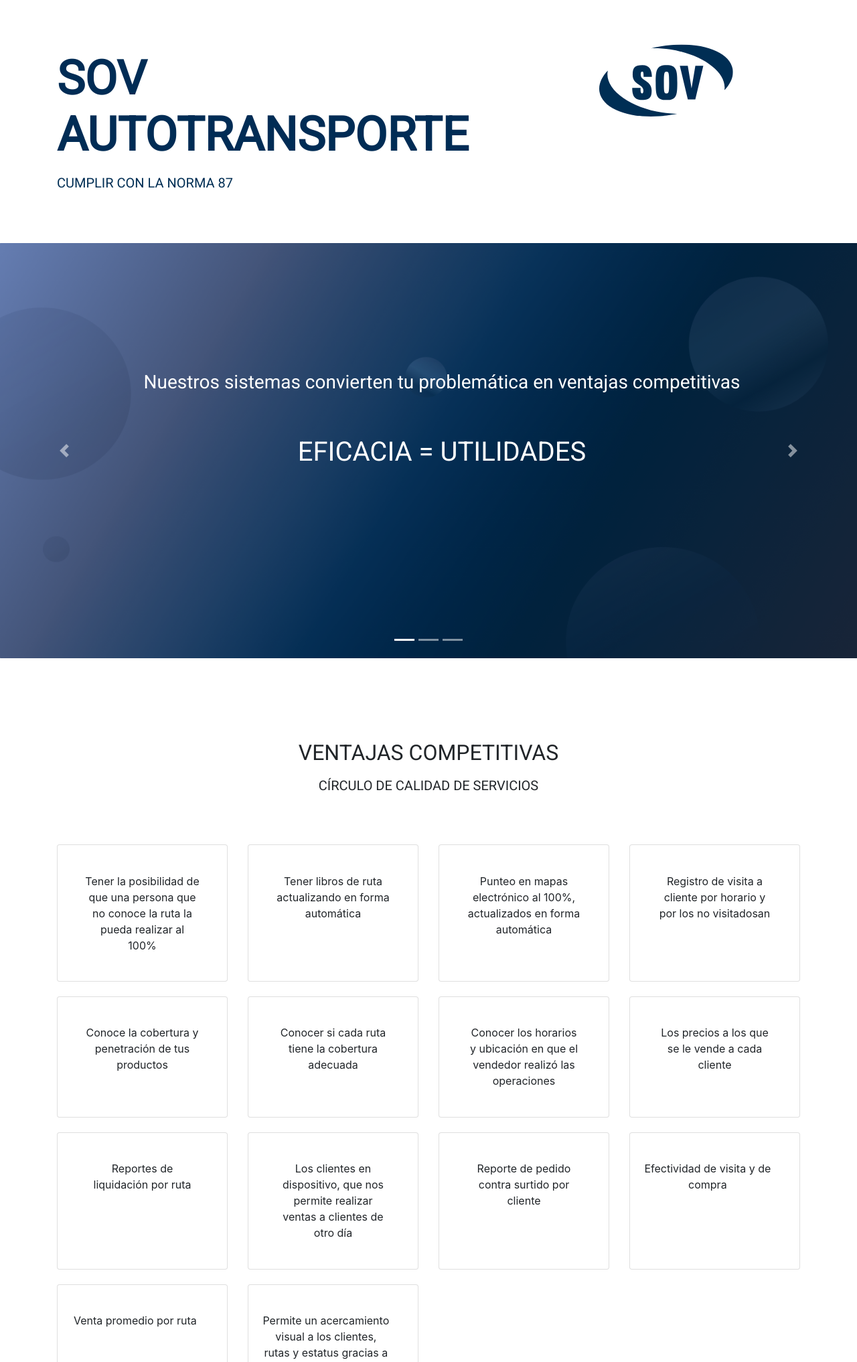
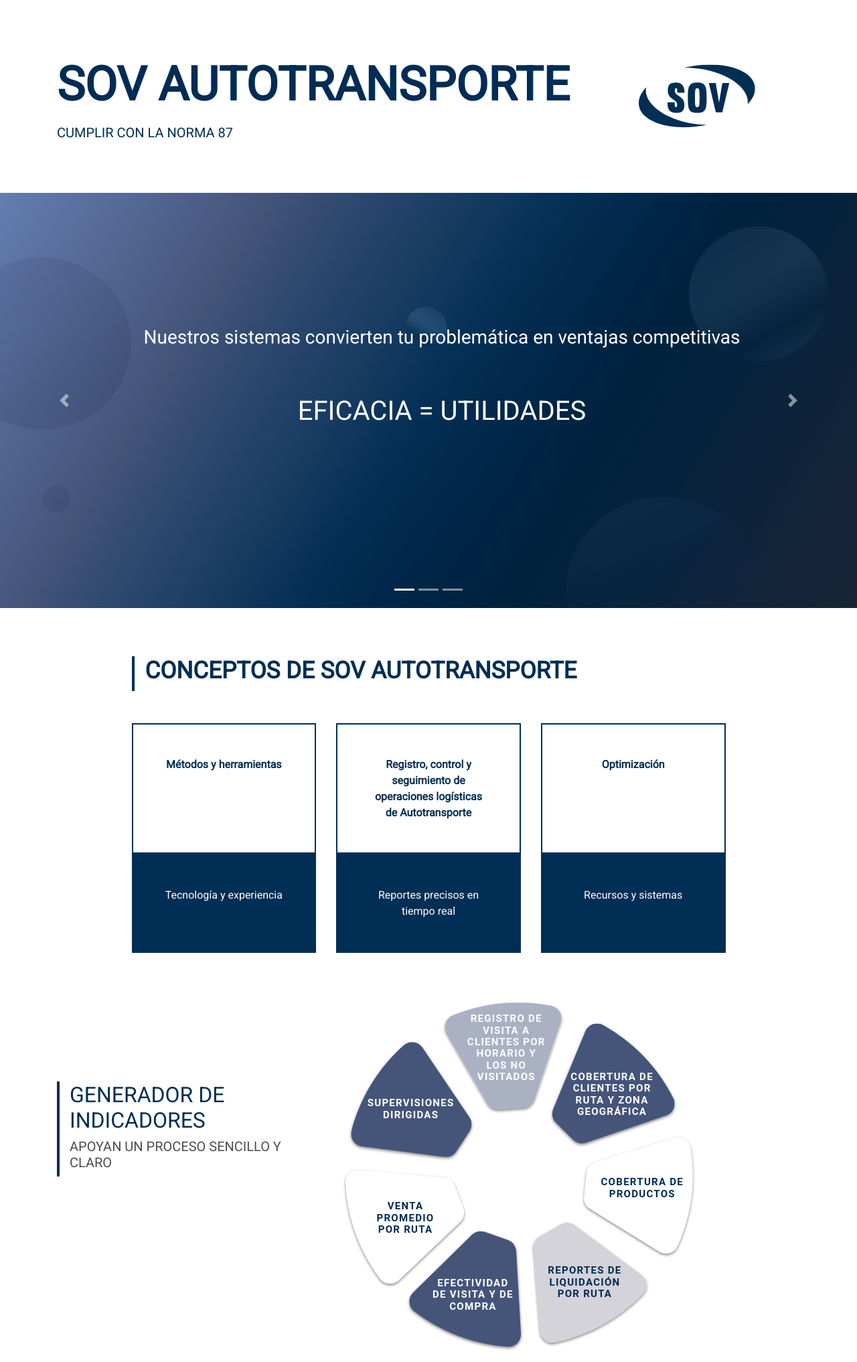
Before and after one commit to SergeantMini/susa2.0, a PHP site: page /sovautotransporte.php in a window 1280 px wide. Shown: the part 336-2370 px from the top of the page at 67% size. Run offline with PHP 8.4, Linux system fonts and the light colour scheme.

Commit message:
Update sovautotransporte.php

```diff
--- a/workspace/sovautotransporte.php
+++ b/workspace/sovautotransporte.php
@@ -13,6 +13,32 @@
     <title>Intop Solutions</title>
   </head>
   <body>
+    <style>
+#recuadrodobleblanco{
+    padding-top:10%;
+    padding-bottom:10%;
+    padding-left:10%;
+    padding-right:10%;
+    text-align:center;
+    color:#002E54;
+    font-weight:bold;
+    font-family: 'Roboto', sans-serif;
+    border: solid 2px #002E54;
+    flex:1;
+}
+#recuadrodobleazul{
+    padding-top:10%;
+    padding-bottom:10%;
+    padding-left:10%;
+    padding-right:10%;
+    text-align:center;
+    color:white;
+    font-family: 'Roboto', sans-serif;
+    flex:1;
+    border: solid 2px #002E54;
+    background-color:#002E54;
+}
+</style>
 
     <nav style="background-image: url('fondo-arriba.png');background-repeat: no-repeat;background-size:100% 100%;" class="navbar navbar-expand-lg navbar-light barraNav">
     <div class="container" style="margin-left: 0px;">
@@ -48,18 +74,14 @@
 
 <div class="container" style="text-align:center;">
   <div class="row" style="display: flex;width:100%;">
-    <div class="col-sm-8 form-group" style="display: flex;
+    <div class="col-sm-9 form-group" style="display: flex;
                                             display: -webkit-flex;
                                             flex-wrap: wrap;">
       <div class="container">
         <div class="row">
-          <h1 style="font-family: 'Roboto', sans-serif;
-                  	font-weight: bold;
-                  	text-align: left;
-                  	padding-top: 10%;
-                  	padding-bottom: 10px;
-                  	font-size: 70px;
-                  	color: #002C55;">SOV AUTOTRANSPORTE</h1>
+          <h1 style="font-family: 'Roboto', sans-serif;font-weight: bold;text-align: left;padding-top: 10%;padding-bottom: 10px;font-size: 70px;color: #002C55;">
+            SOV AUTOTRANSPORTE
+        </h1>
         </div>
         <div class="row">
           <h5 style="font-family: 'Roboto', sans-serif;
@@ -70,13 +92,12 @@
         </div>
       </div>
     </div>
-    <div class="col-sm-4 form-group" style="display: flex;
-                                            display: -webkit-flex;
-                                            flex-wrap: wrap;">
+    <div class="col-sm-3 form-group" style="display: flex;display: -webkit-flex;flex-wrap: wrap;">
       <div class="container">
         <div class="row" style="padding-top:20%;">
             <div class="container" style="text-align:center;">
-                <img align="center" src="logo_sov.svg" style="max-width:95%;max-height:95%;"></img>
+            <br><br>
+                <img align="center" src="logo_sov.svg" style="max-width:80%;max-height:80%;"></img>
             </div>
         </div>
       </div>
@@ -96,13 +117,16 @@
     <ul>
     <div class="carousel-item active">
       <div class="anim1" style="height:620px;">
-        <div class="container" align="center" style="width:100%;padding-top:10%;padding-bottom:10%;">
-            <div class="row" style="text-align:center;width:100%;">
-              <h3 style="width:100%;font-family: 'Roboto', sans-serif;color:white;text-align:center;padding-top:6%;">Nuestros sistemas convierten tu problemática en ventajas competitivas
+        <div align="center" style="width:100%;padding-top:10%;padding-bottom:10%;">
+            <div class="row" align="center" style="text-align:center;width:100%;">
+              <h3 style="width:100%;font-family: 'Roboto', sans-serif;color:white;text-align:center;padding-top:6%;">
+                Nuestros sistemas convierten tu problemática en ventajas competitivas
               </h3>
             </div>
             <div align="center" class="row" style="text-align:center;width:100%;">
-              <h1 align="center" style="width:100%;font-family: 'Roboto', sans-serif;color:white;padding-top:5%;padding-bottom:5%;">EFICACIA = UTILIDADES</h1>
+              <h1 align="center" style="width:100%;font-family: 'Roboto', sans-serif;color:white;padding-top:5%;padding-bottom:5%;">
+                EFICACIA = UTILIDADES
+              </h1>
             </div>
         </div>
       </div>
@@ -111,20 +135,22 @@
        <div class="anim2" style="height:620px;">
             <div class="container" align="center" style="width:100%;">
                 <div class="row" style="text-align:center;width:100%;">
-                  <h3 style="width:100%;font-family: 'Roboto', sans-serif;color:white;text-align:center;padding-top:15%;">Por un sistema generador de indicadores que apoyan un proceso sencillo y claro en la toma de decisiones comerciales y la eficiencia en el servicio a clientes
+                  <h3 style="width:100%;font-family: 'Roboto', sans-serif;color:white;text-align:center;padding-top:15%;">
+                    SOV ofrece garantía de funcionamiento, ocupando los mejores sistemas de soporte
                   </h3>
                 </div>
                 <div class="container" align="center" style="width:100%;text-align:center;padding-top:5%;padding-bottom:10%;">
-                <img align="center" src="icono_generador_parte3_slider2.png"></img>
+                    <img align="center" src="rectangulo 1_sovr.svg"></img>
                 </div>
             </div>
         </div>
     </div>
     <div class="carousel-item">
-       <div class="anim3" style="display:flex;">
+       <div class="anim3" style="min-height:620px;display:flex;">
             <div class="container" align="center" style="width:100%;">
                 <div class="row" style="text-align:center;width:100%;">
-                  <h3 style="width:100%;font-family: 'Roboto', sans-serif;color:white;text-align:center;padding-top:6%;padding-bottom:5%;">Las principales desviaciones comerciales en cualquier operación están contempladas en el Sistema SOV
+                  <h3 style="width:100%;font-family: 'Roboto', sans-serif;color:white;text-align:center;padding-top:6%;padding-bottom:5%;">
+                    CONCEPTOS DE SOV AUTOTRANSPORTE
                   </h3>
                 </div>
                 <div class="row" style="text-algin:center;width:90%;" align="center">
@@ -133,21 +159,27 @@
                         <div class="col-sm" style="display:flex;">
                           <div class="card tarjeta" style="background:transparent;border-color:white;">
                             <div class="card-body">
-                              <p class="card-text textoTarjeta" style="padding-top:25%;padding-bottom:25%;font-size:25px;font-family: 'Roboto', sans-serif;">LA POSIBILIDAD DE QUE UNA PERSONA QUE NO CONOCE LAS RUTAS LAS REALICE</p>
+                              <p class="card-text textoTarjeta" style="padding-top:25%;padding-bottom:25%;font-size:25px;font-family: 'Roboto', sans-serif;">
+                                Métodos y herramientas; tecnología y experiencia
+                              </p>
                             </div>
                           </div>
                         </div>
                         <div class="col-sm" style="display:flex;">
                           <div class="card tarjeta" style="background:transparent;border-color:white;">
                             <div class="card-body">
-                              <p class="card-text textoTarjeta" style="padding-top:25%;padding-bottom:25%;font-size:25px;font-family: 'Roboto', sans-serif;">LOS PRECIOS A LOS QUE SE LE VENDE A CADA CLIENTE</p>
+                              <p class="card-text textoTarjeta" style="padding-top:25%;padding-bottom:25%;font-size:25px;font-family: 'Roboto', sans-serif;">
+                                Registro, control y seguimiento de operaciones logísticas de autotransporte
+                              </p>
                             </div>
                           </div>
                         </div>
                         <div class="col-sm" style="display:flex;">
                           <div class="card tarjeta" style="background:transparent;border-color:white;">
                             <div class="card-body">
-                              <p class="card-text textoTarjeta" style="padding-top:25%;padding-bottom:25%;font-size:25px;font-family: 'Roboto', sans-serif;">CONOCE SI CADA RUTA TIENE LA COBERTURA ADECUADA</p>
+                              <p class="card-text textoTarjeta" style="padding-top:25%;padding-bottom:25%;font-size:25px;font-family: 'Roboto', sans-serif;">
+                                Optimización de recursos y sistemas
+                              </p>
                             </div>
                           </div>
                         </div>
@@ -171,132 +203,133 @@
 
 <br><br><br>
 
-<div class="container">
-  <div class="row">
-    <div class="col-sm">
-      <h2 class="titulo">VENTAJAS COMPETITIVAS</h2>
+<div class="row">
+<div class="container" style="width:70%;">
+    <table>
+        <tr>
+            <td style="border-left: 4px solid #002E54;size:contain;">
+                <h5 style="padding-left:15px;text-align:left;color: #002E54;font-weight:bold;font-family: 'Roboto', sans-serif;font-size:35px;">
+                    CONCEPTOS DE SOV AUTOTRANSPORTE
+                </h5>
+            </td>
+        </tr>
+    </table>
+    <br><br>
+  <div class="row" align="center" style="">
+    <div class="col-sm" style="display: flex;display: -webkit-flex;flex-wrap: wrap;">
+      <div id="recuadrodobleblanco" >
+        <div class="card-body">
+            <p>
+                Métodos y herramientas
+            </p>
+        </div>
+    </div>
+    </div>
+    <div class="col-sm" style="display: flex;display: -webkit-flex;flex-wrap: wrap;">
+      <div id="recuadrodobleblanco">
+        <div class="card-body">
+            <p class="card-text">
+                Registro, control y seguimiento de operaciones logísticas de Autotransporte
+            </p>
+        </div>
+    </div>
+    </div>
+    <div class="col-sm" style="display: flex;display: -webkit-flex;flex-wrap: wrap;" >
+      <div id="recuadrodobleblanco">
+        <div class="card-body">
+            <p class="card-text">
+                Optimización
+            </p>
+        </div>
+    </div>
     </div>
   </div>
-  <div class="row">
-    <div class="col-sm">
-      <h5 class="subtitulo">CÍRCULO DE CALIDAD DE SERVICIOS</h5>
-    </div>
-  </div>
-</div>
-
-<br><br>
-
-<div class="container">
-  <div class="row">
-    <div class="col-sm-12 col-md-6 col-lg-3" style="display: flex;display: -webkit-flex;flex-wrap: wrap;">
-      <div class="card" style="flex:1;">
-  <div class="card-body">
-    <p class="card-text" style="padding-top:10%;padding-bottom:10%;padding-left:10%;padding-right:10%;text-align:center;">Tener la posibilidad de que una persona que no conoce la ruta la pueda realizar al 100%</p>
-  </div>
-</div>
-    </div>
-    <div class="col-sm-12 col-md-6 col-lg-3" style="display: flex;display: -webkit-flex;flex-wrap: wrap;">
-      <div class="card" style="flex:1;">
-  <div class="card-body">
-    <p class="card-text" style="padding-top:10%;padding-bottom:10%;padding-left:10%;padding-right:10%;text-align:center;">Tener libros de ruta actualizando en forma automática</p>
-  </div>
-</div>
-    </div>
-    <div style="display: flex;display: -webkit-flex;flex-wrap: wrap;" class="col-sm-12 col-md-6 col-lg-3">
-      <div style="flex:1;" class="card">
-  <div class="card-body">
-    <p class="card-text" style="padding-top:10%;padding-bottom:10%;padding-left:10%;padding-right:10%;text-align:center;">Punteo en mapas electrónico al 100%, actualizados en forma automática</p>
-  </div>
-</div>
-    </div>
-    <div class="col-sm-12 col-md-6 col-lg-3" style="display: flex;display: -webkit-flex;flex-wrap: wrap;" >
-      <div style="flex:1;" class="card">
-  <div class="card-body">
-    <p class="card-text" style="padding-top:10%;padding-bottom:10%;padding-left:10%;padding-right:10%;text-align:center;">Registro de visita a cliente por horario y por los no visitadosan</p>
-  </div>
-</div>
-    </div>
-  </div>
-  <div class="row" style="padding-top:2%;">
-    <div class="col-sm-12 col-md-6 col-lg-3" style="display: flex;display: -webkit-flex;flex-wrap: wrap;" >
-      <div style="flex:1;" class="card">
+  <div class="row" style="padding-top:%;">
+    <div class="col-sm" style="display: flex;display: -webkit-flex;flex-wrap: wrap;" >
+      <div id="recuadrodobleazul">
         <div class="card-body">
-            <p class="card-text" style="padding-top:10%;padding-bottom:10%;padding-left:10%;padding-right:10%;text-align:center;">Conoce la cobertura y penetración de tus productos</p>
+            <p>
+                Tecnología y experiencia
+            </p>
         </div>
       </div>
     </div>
-    <div class="col-sm-12 col-md-6 col-lg-3" style="display: flex;display: -webkit-flex;flex-wrap: wrap;" >
-      <div style="flex:1;" class="card">
+    <div class="col-sm" style="display: flex;display: -webkit-flex;flex-wrap: wrap;" >
+      <div id="recuadrodobleazul">
         <div class="card-body">
-            <p class="card-text" style="padding-top:10%;padding-bottom:10%;padding-left:10%;padding-right:10%;text-align:center;">Conocer si cada ruta tiene la cobertura adecuada</p>
+            <p class="card-text">
+                Reportes precisos en tiempo real
+            </p>
         </div>
       </div>
     </div>
-    <div class="col-sm-12 col-md-6 col-lg-3" style="display: flex;display: -webkit-flex;flex-wrap: wrap;" >
-      <div style="flex:1;" class="card">
+
+    <div class="col-sm" style="display: flex;display: -webkit-flex;flex-wrap: wrap;" >
+      <div id="recuadrodobleazul">
         <div class="card-body">
-            <p class="card-text" style="padding-top:10%;padding-bottom:10%;padding-left:10%;padding-right:10%;text-align:center;">Conocer los horarios y ubicación en que el vendedor realizó las operaciones</p>
-        </div>
-      </div>
-    </div>
-    <div class="col-sm-12 col-md-6 col-lg-3" style="display: flex;display: -webkit-flex;flex-wrap: wrap;" >
-      <div style="flex:1;" class="card">
-        <div class="card-body">
-            <p class="card-text" style="padding-top:10%;padding-bottom:10%;padding-left:10%;padding-right:10%;text-align:center;">Los precios a los que se le vende a cada cliente</p>
-        </div>
-      </div>
-    </div>
-  </div>
-  <div class="row" style="padding-top:2%;">
-    <div class="col-sm-12 col-md-6 col-lg-3" style="display: flex;display: -webkit-flex;flex-wrap: wrap;" >
-      <div style="flex:1;" class="card">
-        <div class="card-body">
-            <p class="card-text" style="padding-top:10%;padding-bottom:10%;padding-left:10%;padding-right:10%;text-align:center;">Reportes de liquidación por ruta</p>
-        </div>
-      </div>
-    </div>
-    <div class="col-sm-12 col-md-6 col-lg-3" style="display: flex;display: -webkit-flex;flex-wrap: wrap;" >
-      <div style="flex:1;" class="card">
-        <div class="card-body">
-            <p class="card-text" style="padding-top:10%;padding-bottom:10%;padding-left:10%;padding-right:10%;text-align:center;">Los clientes en dispositivo, que nos permite realizar ventas a clientes de otro día</p>
-        </div>
-      </div>
-    </div>
-    <div class="col-sm-12 col-md-6 col-lg-3" style="display: flex;display: -webkit-flex;flex-wrap: wrap;" >
-      <div style="flex:1;" class="card">
-        <div class="card-body">
-            <p class="card-text" style="padding-top:10%;padding-bottom:10%;padding-left:10%;padding-right:10%;text-align:center;">Reporte de pedido contra surtido por cliente</p>
-        </div>
-      </div>
-    </div>
-    <div class="col-sm-12 col-md-6 col-lg-3" style="display: flex;display: -webkit-flex;flex-wrap: wrap;" >
-      <div style="flex:1;" class="card">
-        <div class="card-body">
-            <p class="card-text" style="padding-top:10%;padding-bottom:10%;padding-left:10;padding-right:10%;text-align:center;">Efectividad de visita y de compra</p>
-        </div>
-      </div>
-    </div>
-  </div>
-  <div class="row" style="padding-top:2%;">
-    <div class="col-sm-12 col-md-6 col-lg-3" style="display: flex;display: -webkit-flex;flex-wrap: wrap;" >
-      <div style="flex:1;" class="card">
-        <div class="card-body">
-            <p class="card-text" style="padding-top:10%;padding-bottom:10%;padding-left:10;padding-right:10%;text-align:center;">Venta promedio por ruta</p>
-        </div>
-      </div>
-    </div>
-    <div class="col-sm-12 col-md-6 col-lg-3" style="display: flex;display: -webkit-flex;flex-wrap: wrap;" >
-      <div style="flex:1;" class="card">
-        <div class="card-body">
-            <p class="card-text" style="padding-top:10%;padding-bottom:10%;padding-left:10;padding-right:10%;text-align:center;">Permite un acercamiento visual a los clientes, rutas y estatus gracias a sus mapas</p>
+            <p>
+                Recursos y sistemas
+            </p>
         </div>
       </div>
     </div>
   </div>
 </div>
+</div>
 
-<br><br>
 
+<br><br><br>
+
+
+<div class="container">
+  <div class="row">
+  <div class="col-sm-4" style="vertical-align:middle">
+    <br><br><br><br><br>
+        <table align="right" style="width:100%;height:120px;">
+        <tr>
+            <td style="border-left: 4px solid #002E54;padding-left:15px;">
+                <h2 style="text-align:left;color:#002E54;font-weight:medium;font-family: 'Roboto', sans-serif;">
+                    GENERADOR DE INDICADORES
+                </h2>
+                <h5 style="text-align:left;color: #4c4c4c;font-family: 'Roboto', sans-serif;">
+                    APOYAN UN PROCESO SENCILLO Y CLARO
+                </h5>
+            </td>
+        </tr>
+        </table>
+      </div>
+    <div class="col-sm-8">
+        <img src="GRAFICA CIRCULO_0.svg" style="width:85%;height:85%;"></img>
+    </div>
+  </div>
+</div>
+
+<br><br><br>
+
+<div style="background: #002C55;">
+    <div class="row" style="text-algin:center;width:100%;" align="center">
+        <div class="container">
+            <div class="row" align="center" style="padding-top:7%;padding-bottom:7%;padding-left:15%;padding-right:15%;text-align:center;">
+                <div class="col-sm" style="display:flex;">
+                    <div class="card tarjeta" style="background:white;border-color:white;text-align:center;padding-top:5%;padding-bottom:5%;padding-right:5%;padding-left:5%;">
+                        <table align="right" style="width:100%;">
+                            <tr>
+                                <td style="border-left: 7px solid #002E54;padding-left:15px;">
+                                    <h2 style="font-size:40px;text-align:left;color:#002E54;font-weight:medium;font-family: 'Roboto', sans-serif;">
+                                        NORMATIVIDAD
+                                    </h2>
+                                    <h5 style="font-size:27px;text-align:left;color: #4c4c4c;font-family: 'Roboto', sans-serif;">
+                                        SOV Autotransporte cumple con la Norma Oficial Mexicana PROY NOM-087-SCT-2-2017 que establece los tiempos de conducción y pausas para conductores de los servicios de autotransporte federal, así como la inspección ocular.
+                                    </h5>
+                                </td>
+                            </tr>
+                        </table>
+                    </div>
+                </div>
+            </div>
+        </div>
+    </div>
+</div>
 
 <div id="carouselExampleIndicators2" class="carousel slide" data-ride="carousel" style="background-color: #D4D3DA;">
   <ol class="carousel-indicators">
@@ -332,7 +365,9 @@
                         <img src="laptop.png" style="max-width:90%;max-height:90%">
                       </td>
                       <td style="text-align:center">
-                        <h1 style="color:#002E54;padding-top:40px;font-weight:bold;font-size: 38px;text-align:left">NUESTROS SISTEMAS CONTEMPLAN LAS PRINCIPALES VARIANTES DE RUTA </h1>
+                        <h1 style="color:#002E54;padding-top:40px;font-weight:bold;font-size: 38px;text-align:left">
+                            NUESTROS SISTEMAS CONTEMPLAN LAS PRINCIPALES VARIANTES DE RUTA
+                        </h1>
                         <p style="color:black;padding-top:40px;font-size: 27px;font-family: 'Roboto', sans-serif;text-align:left">Autoventa</br>Preventa</br>Call Center</br>Porteo</p>
                       </td>
                     </tr>
```
